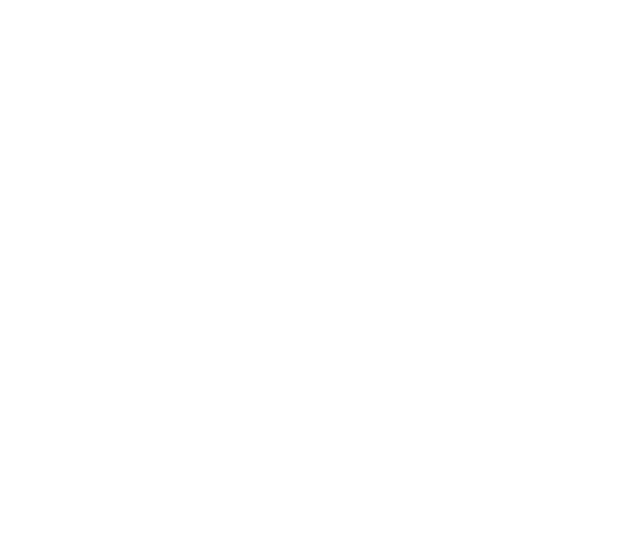
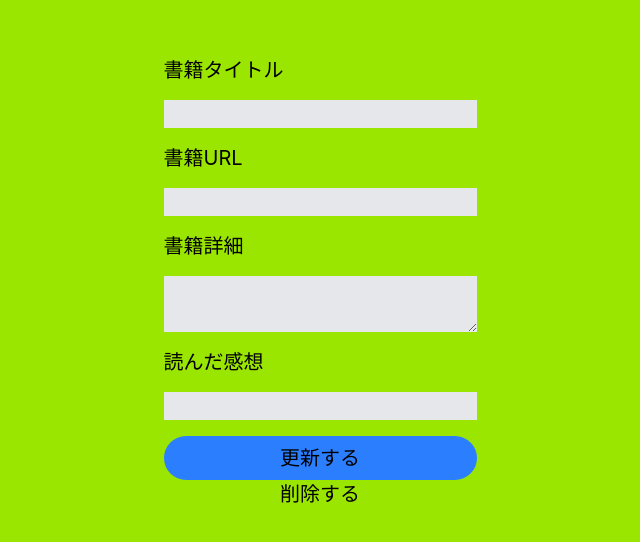
Before and after one commit to mozu2/React-book-app, a React (Vite) app: page /edit/1 in a window 1280 px wide. Before the commit this address had no page. Shown: the part 118-660 px from the top of the page, without its empty margins (320-960 px from the left). Built offline with nearby package versions, Linux system fonts and the light colour scheme; no server answers.

Commit message:
feat:編集機能の追加

```diff
--- a/src/App.jsx
+++ b/src/App.jsx
@@ -12,6 +12,7 @@
 import Logout from './Logout';
 import NewReview from './NewReview';
 import Detail from './Detail';
+import EditReview from './EditReview';
 
 
 function App() {
@@ -28,6 +29,7 @@
         <Route path='/logout' element={<Logout />} />
         <Route path='/newreview' element={<NewReview />} />
         <Route path='/detail/:id' element={<Detail />} />
+        <Route path='/edit/:id' element={<EditReview />} />
       </Routes>
     </BrowserRouter>
   )
--- a/src/BookItem.jsx
+++ b/src/BookItem.jsx
@@ -1,6 +1,6 @@
 import { Link, useNavigate } from "react-router-dom";
 
-const BookItem = ({ book }) => {
+const BookItem = ({ book, userName }) => {
 
     const token = localStorage.getItem('token');
     const navigate = useNavigate();
@@ -18,14 +18,25 @@
         navigate(`/detail/${book.id}`);
     }
 
+
     return (
-        <div key={book.id} className='relative bg-white shadow rounded-lg p-6'>
+
+
+        < div key={book.id} className='relative bg-white shadow rounded-lg p-6' >
             <h2 className='text-xl text-black font-bold'>{book.title}</h2>
             <a href={book.url} className='text-blue-500 mt-2 hover:text-blue-900 transition duration-200'>{book.url}</a>
             <p className='text-gray-700 mt-2'>{book.detail}</p>
             <p className='text-gray-400 mt-2'>{book.review}</p>
             <p onClick={handleClick} className=" absolute bottom-2 right-2 text-blue-500 hover:text-blue-900">詳細はこちらから</p>
-        </div>
+            {
+                book.reviewer === userName && (
+                    <div>
+                        <Link to={`/edit/${book.id}`}>編集</Link>
+                    </div>
+                )
+            }
+        </div >
+
     )
 };
 
--- a/src/BookList.jsx
+++ b/src/BookList.jsx
@@ -10,7 +10,8 @@
     const [books, setBooks] = useState([]);
     const offset = useSelector((state) => state.page.offset);
     const navigate = useNavigate();
-
+    const [userName, setUserName] = useState();
+    const token = localStorage.getItem('token');
     useEffect(() => {
 
         const token = localStorage.getItem('token');
@@ -24,6 +25,7 @@
         })
             //ここでtokenの期限が切れたときにtokenを捨てて、/loginに移動させる。
             .then((response) => {
+
                 if (response.status === 401) {
                     localStorage.removeItem('token');
                     navigate('/login');
@@ -38,13 +40,22 @@
             });
     }, [offset]);
 
+    fetch('https://railway.bookreview.techtrain.dev/users', {
+        method: 'GET',
+        headers: {
+            'Authorization': `Bearer ${token}`
+        }
+    })
+        .then((response) => response.json())
+        .then((data) => setUserName(data.name));
+
     return (
         <div className='bg-lime-400' >
             <div className="max-w-4xl mx-auto p-8 " >
                 <Header />
                 <div className='grid grid-cols-1 gap-4'>
                     {books.map((book) => (
-                        <BookItem key={book.id} book={book} />
+                        <BookItem key={book.id} book={book} userName={userName} />
                     ))}
                 </div>
                 <Pagenation />
--- /dev/null
+++ b/src/EditReview.jsx
@@ -0,0 +1,118 @@
+import { useEffect, useState } from "react";
+import { useForm } from "react-hook-form";
+import { useNavigate, useParams } from "react-router-dom";
+
+const EditReview = () => {
+
+
+
+    const {
+        register,
+        handleSubmit,
+        setValue,
+        formState: { errors }
+    } = useForm();
+    const navigate = useNavigate();
+    const token = localStorage.getItem("token");
+    const { id } = useParams();
+
+
+    //データ取得用（まだ未実装)
+
+    useEffect(() => {
+        fetch(`https://railway.bookreview.techtrain.dev/books/${id}`, {
+            method: "GET",
+            headers: {
+                "Content-type": "application/json",
+                "Authorization": `Bearer ${token}`
+            }
+        })
+            .then((response) => response.json())
+            .then((data) => {
+                setValue('title', data.title);
+                setValue('url', data.url);
+                setValue('detail', data.detail);
+                setValue('review', data.review);
+            })
+    }, [])
+
+    const submit = async (data) => {
+        //編集用
+        const response = await fetch(`https://railway.bookreview.techtrain.dev/books/${id}`, {
+            method: "PUT",
+            headers: {
+                "Content-type": "application/json",
+                "Authorization": `Bearer ${token}`
+            },
+            body: JSON.stringify(data)
+        });
+
+        if (response.ok) {
+            alert("修正いたしました。");
+            navigate("/books");
+        } else {
+            alert("修正に失敗した。");
+            navigate("/books");
+        };
+    }
+
+    const handleDelete = async () => {
+        const deleted = await fetch(`https://railway.bookreview.techtrain.dev/books/${id}`, {
+            method: "DELETE",
+            headers: {
+                "Content-type": "application/json",
+                "Authorization": `Bearer ${token}`
+            }
+        });
+        if (deleted.ok) {
+            alert("削除しました。")
+        } else {
+            alert("削除できませんでした。")
+        }
+    }
+
+    return (
+        <div className=" text-xl bg-lime-400 h-screen flex flex-col items-center justify-center">
+            <form onSubmit={handleSubmit(submit)} className="flex flex-col gap-4">
+                <label htmlFor="title">書籍タイトル</label>
+                <input
+                    id="title"
+                    type="text"
+                    className="bg-gray-200"
+                    {...register("title", {
+                        required: "タイトルを入力してください"
+                    })}
+                />{errors.title && <p className="font-bold text-red-500">{errors.title.message}</p>}
+                <label htmlFor="url">書籍URL</label>
+                <input type="text"
+                    id="url"
+                    className="bg-gray-200"
+                    {...register("url", {
+                        required: "urlを入力してください。"
+                    })}
+                />{errors.url && <p className="font-bold text-red-500">{errors.url.message}</p>}
+                <label htmlFor="detail">書籍詳細</label>
+                <textarea type="text"
+                    id="detail"
+                    className="bg-gray-200"
+                    {...register("detail", {
+                        required: "書籍詳細を入力してください。"
+                    })} />{errors.detail && <p className=" font-bold text-red-500">{errors.detail.message}</p>}
+                <label htmlFor="review">読んだ感想</label>
+                <input type="text"
+                    id="review"
+                    className="bg-gray-200"
+                    {...register("review", {
+                        required: "感想を書いてください。"
+                    })} />{errors.review && <p className="font-bold text-red-500">{errors.review.message}</p>}
+
+                <button
+                    type="submit"
+                    className="px-2 py-2 bg-blue-500 hover:bg-blue-800 rounded-full transition duration-500 "
+                >更新する
+                </button>
+            </form>
+            <button onClick={handleDelete}>削除する</button>
+        </div>
+    )
+}; export default EditReview;
```
